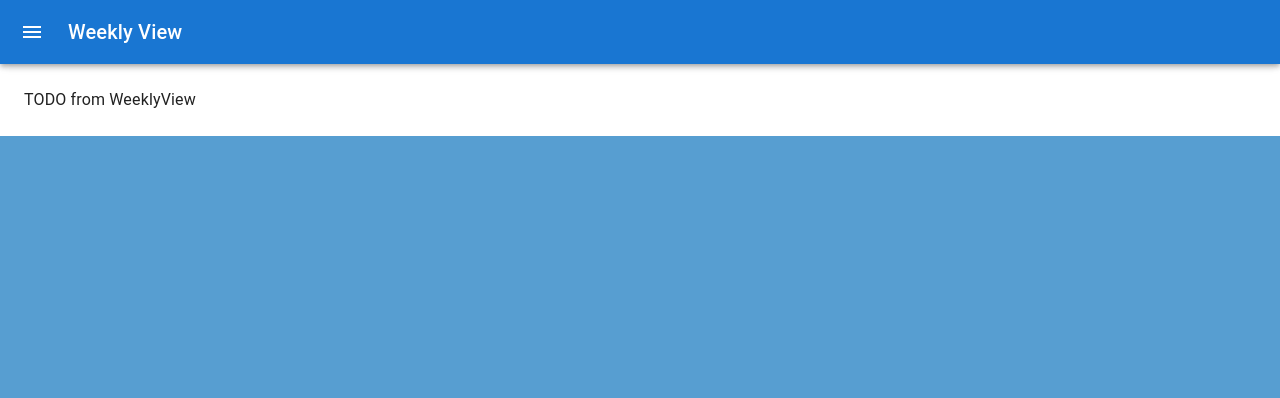
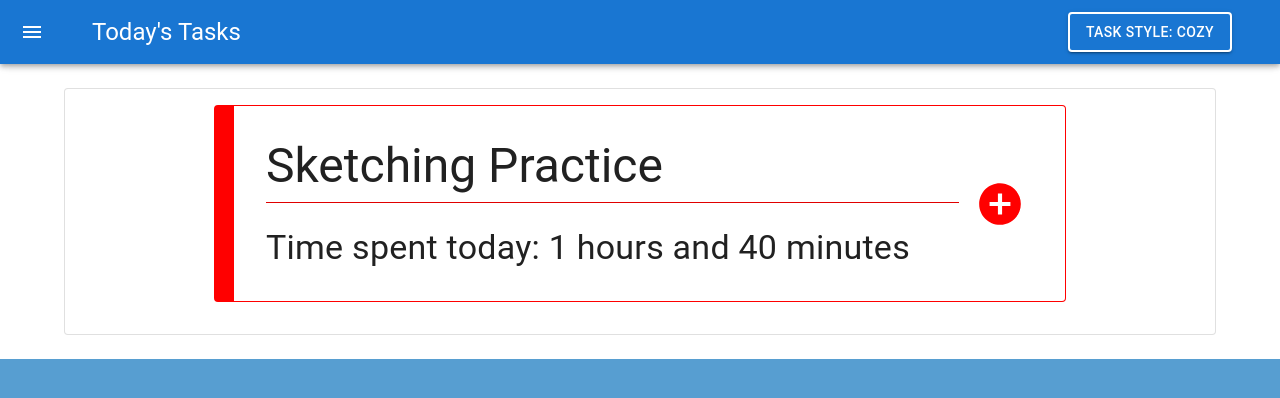
Before and after one commit to EpicNicks/weekly-task-tracker-web, a React (Vite) app: page /task-tracker/today-view in a window 1280 px wide. Before the commit this address led to /task-tracker/weekly-view. Shown: the top 398 px of the page. Built offline with nearby package versions, Linux system fonts and the light colour scheme.

Commit message:
building out main view functionality

```diff
--- a/package.json
+++ b/package.json
@@ -22,6 +22,7 @@
     "react-dom": "^18.2.0",
     "react-redux": "^9.1.0",
     "react-router-dom": "^6.22.3",
+    "ts-pattern": "^5.0.8",
     "yup": "^1.4.0"
   },
   "devDependencies": {
--- a/src/App.tsx
+++ b/src/App.tsx
@@ -1,10 +1,11 @@
-import { BrowserRouter, Routes, Route, Navigate, Outlet, } from 'react-router-dom'
+import { BrowserRouter, Routes, Route, Navigate } from 'react-router-dom'
 import Home from './pages/home/Home'
 import Login from './pages/login/Login'
 import Register from './pages/register/Register'
 import WeeklyView from './pages/task-tracker/weekly-view/WeeklyView'
-import PersistentLeftDrawer from './pages/task-tracker/common/PersistentLeftDrawer'
 import TaskEditor from './pages/task-tracker/task-editor/TaskEditor'
+import TaskTracker from './pages/task-tracker/TaskTracker'
+import TodayView from './pages/task-tracker/today-view/TodayView'
 // import { ErrorBoundary } from './pages/ErrorBoundary'
 
 function App() {
@@ -15,8 +16,9 @@ function App() {
         <Route path="/home" element={<Home />} />
         <Route path="/login" element={<Login />} />
         <Route path="/register" element={<Register />} />
-        <Route path="/task-tracker" element={<PersistentLeftDrawer><Outlet /></PersistentLeftDrawer>}>
-          <Route index element={<Navigate to="/task-tracker/weekly-view" replace />} />
+        <Route path="/task-tracker" element={<TaskTracker />}>
+          <Route index element={<Navigate to="/task-tracker/today-view" replace />} />
+          <Route path="/task-tracker/today-view" element={<TodayView />} />
           <Route path="/task-tracker/weekly-view" element={<WeeklyView />} />
           <Route path="/task-tracker/task-editor" element={<TaskEditor />} />
           <Route path="/task-tracker/*" element={<Navigate replace to="/task-tracker" />} />
--- a/src/pages/task-tracker/TaskTracker.tsx
+++ b/src/pages/task-tracker/TaskTracker.tsx
@@ -1,6 +1,6 @@
 import { Navigate, Outlet } from 'react-router-dom'
 import { useAppSelector } from '../../redux/hooks'
-import PersistentLeftDrawer from './common/PersistentLeftDrawer'
+import PersistentLeftDrawer from './common/drawer/PersistentLeftDrawer'
 
 // main actual app route, subroutes would go under here
 export default function TaskTracker() {
--- /dev/null
+++ b/src/pages/task-tracker/common/DailyTaskCard.tsx
@@ -0,0 +1,69 @@
+import { Card, Divider, Grid, IconButton, Stack, Typography } from '@mui/material'
+import { UserPrefs } from '../../../redux/services/userPrefs'
+import { match } from 'ts-pattern'
+import { AddCircle } from '@mui/icons-material'
+
+export interface DailyTaskCardProps {
+    taskColor: string
+    taskName: string
+    minutesLogged: number
+    cardStyle: UserPrefs['taskDisplayMode']
+}
+
+export default function DailyTaskCard(props: DailyTaskCardProps) {
+    const {
+        taskColor,
+        taskName,
+        minutesLogged,
+        cardStyle
+    } = props
+
+    function timeString() {
+        const hours = Math.floor(minutesLogged / 60)
+        const minutes = Math.floor(minutesLogged % 60)
+        if (cardStyle === 'cozy') {
+            return `${hours > 0 ? `${hours} hours and` : ''} ${minutes} minutes`
+        }
+        else return `${hours}:${minutes}`
+    }
+
+    return (
+        <Card variant="outlined" color={taskColor} sx={{ border: `1px solid ${taskColor}`, borderLeft: `20px solid ${taskColor}` }}>
+            {
+                match(cardStyle)
+                    .with('cozy', () => (
+                        <Grid container direction="row" m={4} mr={0} alignItems="center">
+                            <Grid item xs={10}>
+                                <Stack direction="column" spacing={1}>
+                                    <Typography variant="h3">{taskName}</Typography>
+                                    <Divider color={taskColor.substring(0, 6)} />
+                                    <Typography pt={2} variant="h4">Time spent today: {timeString()}</Typography>
+                                </Stack>
+                            </Grid>
+                            <Grid item ml={1} xs={1}>
+                                <IconButton>
+                                    <AddCircle sx={{ fontSize: '50px', color: taskColor }} />
+                                </IconButton>
+                            </Grid>
+                        </Grid>
+                    ))
+                    .with('compact', () => (
+                        <Grid direction="row" container m={2} mt={0} spacing={2} alignItems="center">
+                            <Grid item xs={8}>
+                                <Typography variant="h4">{taskName}</Typography>
+                            </Grid>
+                            <Grid item xs={4}>
+                                <Stack direction="row" spacing={1} alignItems="center">
+                                    <Typography variant="h4">{timeString()}</Typography>
+                                    <IconButton>
+                                        <AddCircle sx={{ fontSize: '50px', color: taskColor }} />
+                                    </IconButton>
+                                </Stack>
+                            </Grid>
+                        </Grid>
+                    ))
+                    .exhaustive()
+            }
+        </Card>
+    )
+}
--- /dev/null
+++ b/src/pages/task-tracker/common/drawer/DailyViewAppbar.tsx
@@ -0,0 +1,33 @@
+import styled from '@emotion/styled'
+import { Button, Stack } from '@mui/material'
+import { useAppDispatch, useAppSelector } from '../../../../redux/hooks'
+import { toggleDisplayMode } from '../../../../redux/services/userPrefs'
+
+
+export default function DailyViewAppbar() {
+    const dispatch = useAppDispatch()
+    const taskDisplayMode = useAppSelector(state => state.userPrefs.taskDisplayMode)
+
+    const StyledButton = styled(Button)({
+        color: 'white',
+        border: '2px solid white',
+        '&:hover': {
+            backgroundColor: 'white',
+            border: '2px solid #579ed1',
+            color: 'black',
+        },
+    })
+
+    return (
+        <Stack direction="row">
+            <StyledButton
+                variant="contained"
+                onClick={() => {
+                    dispatch(toggleDisplayMode())
+                }}
+            >
+                Task Style: {taskDisplayMode}
+            </StyledButton>
+        </Stack>
+    )
+}
--- a/src/pages/task-tracker/common/PersistentLeftDrawer.tsx
+++ b/src/pages/task-tracker/common/drawer/PersistentLeftDrawer.tsx
@@ -10,13 +10,15 @@ import MenuIcon from '@mui/icons-material/Menu'
 import ChevronLeftIcon from '@mui/icons-material/ChevronLeft'
 import ChevronRightIcon from '@mui/icons-material/ChevronRight'
 import Typography from '@mui/material/Typography'
-import { Divider, List, ListItemButton } from '@mui/material'
+import { Container, Divider, List, ListItemButton, Stack } from '@mui/material'
 import { useLocation, useNavigate } from 'react-router-dom'
+import { P, match } from 'ts-pattern'
+import DailyViewAppbar from './DailyViewAppbar'
 
 const drawerWidth = 200
 
 const Main = styled('main', { shouldForwardProp: (prop) => prop !== 'open' })<{
-    open?: boolean;
+    open?: boolean
 }>(({ theme, open }) => ({
     flexGrow: 1,
     padding: theme.spacing(3),
@@ -35,7 +37,7 @@ const Main = styled('main', { shouldForwardProp: (prop) => prop !== 'open' })<{
 }))
 
 interface AppBarProps extends MuiAppBarProps {
-    open?: boolean;
+    open?: boolean
 }
 
 const AppBar = styled(MuiAppBar, {
@@ -65,7 +67,7 @@ const DrawerHeader = styled('div')(({ theme }) => ({
 }))
 
 interface PersistentDrawerProps {
-    children: React.ReactNode;
+    children: React.ReactNode
 }
 
 export default function PersistentDrawer({ children }: PersistentDrawerProps) {
@@ -82,15 +84,21 @@ export default function PersistentDrawer({ children }: PersistentDrawerProps) {
         setOpen(false)
     }
 
-    const drawerTitle = (() => {
-        if (location.pathname.includes('weekly-view')) {
-            return 'Weekly View'
-        }
-        if (location.pathname.includes('task-editor')) {
-            return 'Task Editor'
-        }
-        return ''
-    })()
+    type ViewLocation = 'today-view' | 'weekly-view' | 'task-editor' | 'none'
+
+    const currentView = match<typeof location, ViewLocation>(location)
+        .with({ pathname: P.when(path => path.includes('today-view')) }, () => 'today-view')
+        .with({ pathname: P.when(path => path.includes('weekly-view')) }, () => 'weekly-view')
+        .with({ pathname: P.when(path => path.includes('task-editor')) }, () => 'task-editor')
+        .otherwise(() => 'none')
+
+    const drawerTitle =
+        match(currentView)
+            .with('today-view', () => 'Today\'s Tasks')
+            .with('weekly-view', () => 'Weekly View')
+            .with('task-editor', () => 'Task Editor')
+            .with('none', () => '')
+            .exhaustive()
 
     return (
         <Box sx={{ display: 'flex' }}>
@@ -106,9 +114,18 @@ export default function PersistentDrawer({ children }: PersistentDrawerProps) {
                     >
                         <MenuIcon />
                     </IconButton>
-                    <Typography variant="h6" noWrap component="div">
-                        {drawerTitle}
-                    </Typography>
+                    <Container maxWidth="lg">
+                        <Stack direction="row" spacing={2} alignItems="center" justifyContent="space-between">
+                            <Typography variant="h5" noWrap component="div">
+                                {drawerTitle}
+                            </Typography>
+                            {
+                                match(currentView)
+                                    .with('today-view', () => <DailyViewAppbar />)
+                                    .otherwise(() => <></>)
+                            }
+                        </Stack>
+                    </Container>
                 </Toolbar>
             </AppBar>
             <Drawer
@@ -132,7 +149,17 @@ export default function PersistentDrawer({ children }: PersistentDrawerProps) {
                 <Divider />
                 <List>
                     <ListItemButton
-                        selected={location.pathname.includes('weekly-view')}
+                        selected={currentView === 'today-view'}
+                        onClick={() => {
+                            navigate('/task-tracker/today-view')
+                        }}
+                    >
+                        <Typography textAlign="center" width="100%">
+                            Today's Tasks
+                        </Typography>
+                    </ListItemButton>
+                    <ListItemButton
+                        selected={currentView === 'weekly-view'}
                         onClick={() => {
                             navigate('/task-tracker/weekly-view')
                         }}
@@ -142,7 +169,7 @@ export default function PersistentDrawer({ children }: PersistentDrawerProps) {
                         </Typography>
                     </ListItemButton>
                     <ListItemButton
-                        selected={location.pathname.includes('task-editor')}
+                        selected={currentView === 'task-editor'}
                         onClick={() => {
                             navigate('/task-tracker/task-editor')
                         }}
--- /dev/null
+++ b/src/pages/task-tracker/today-view/TodayView.tsx
@@ -0,0 +1,29 @@
+import { Box, Card, Container } from '@mui/material'
+import DailyTaskCard from '../common/DailyTaskCard'
+import { useAppSelector } from '../../../redux/hooks'
+
+export default function TodayView() {
+    const cardStyle = useAppSelector(state => state.userPrefs.taskDisplayMode)
+
+
+
+    // FOR TESTING
+    return (
+        <>
+            <Container maxWidth="lg">
+                <Card variant="outlined">
+                    <Container maxWidth="md">
+                        <Box mt={2} mb={4}>
+                            <DailyTaskCard
+                                taskColor={`#${'FF0000FF'}`}
+                                cardStyle={cardStyle}
+                                taskName="Sketching Practice"
+                                minutesLogged={100}
+                            />
+                        </Box>
+                    </Container>
+                </Card>
+            </Container>
+        </>
+    )
+}
--- a/src/redux/services/apiSlice.ts
+++ b/src/redux/services/apiSlice.ts
@@ -35,6 +35,8 @@ export const weeklyTaskTrackerApi = createApi({
                 method: 'POST'
             }),
         }),
+        // task routes
+
     }),
 })
 
--- /dev/null
+++ b/src/redux/services/userPrefs.ts
@@ -0,0 +1,29 @@
+import { PayloadAction, createSlice } from '@reduxjs/toolkit'
+import { match } from 'ts-pattern'
+
+export type UserPrefs = {
+    taskDisplayMode: 'cozy' | 'compact'
+}
+
+export const userPrefsSlice = createSlice({
+    name: 'userPrefs',
+    initialState: {
+        taskDisplayMode: 'cozy'
+    } as UserPrefs,
+    reducers: {
+        updateDisplayMode(state, action: PayloadAction<UserPrefs['taskDisplayMode']>) {
+            state.taskDisplayMode = action.payload
+        },
+        toggleDisplayMode(state) {
+            state.taskDisplayMode = match<typeof state.taskDisplayMode, typeof state.taskDisplayMode>(state.taskDisplayMode)
+                .with('compact', () => 'cozy')
+                .with('cozy', () => 'compact')
+                .exhaustive()
+        }
+    }
+})
+
+export const {
+    updateDisplayMode,
+    toggleDisplayMode
+} = userPrefsSlice.actions
--- a/src/redux/store.ts
+++ b/src/redux/store.ts
@@ -2,12 +2,14 @@ import { configureStore } from '@reduxjs/toolkit'
 import { setupListeners } from '@reduxjs/toolkit/query'
 import { weeklyTaskTrackerApi } from './services/apiSlice'
 import { authSlice } from './services/authSlice'
+import { userPrefsSlice } from './services/userPrefs'
 
 
 export const store = configureStore({
     reducer: {
         [weeklyTaskTrackerApi.reducerPath]: weeklyTaskTrackerApi.reducer,
-        [authSlice.reducerPath]: authSlice.reducer
+        [authSlice.reducerPath]: authSlice.reducer,
+        [userPrefsSlice.reducerPath]: userPrefsSlice.reducer,
     },
     middleware(getDefaultMiddleware) {
         return getDefaultMiddleware().concat(weeklyTaskTrackerApi.middleware)
```
Also changed, not shown: mockups/today view.png (added), 1 other file (tests, documents, lock files or other folders).
